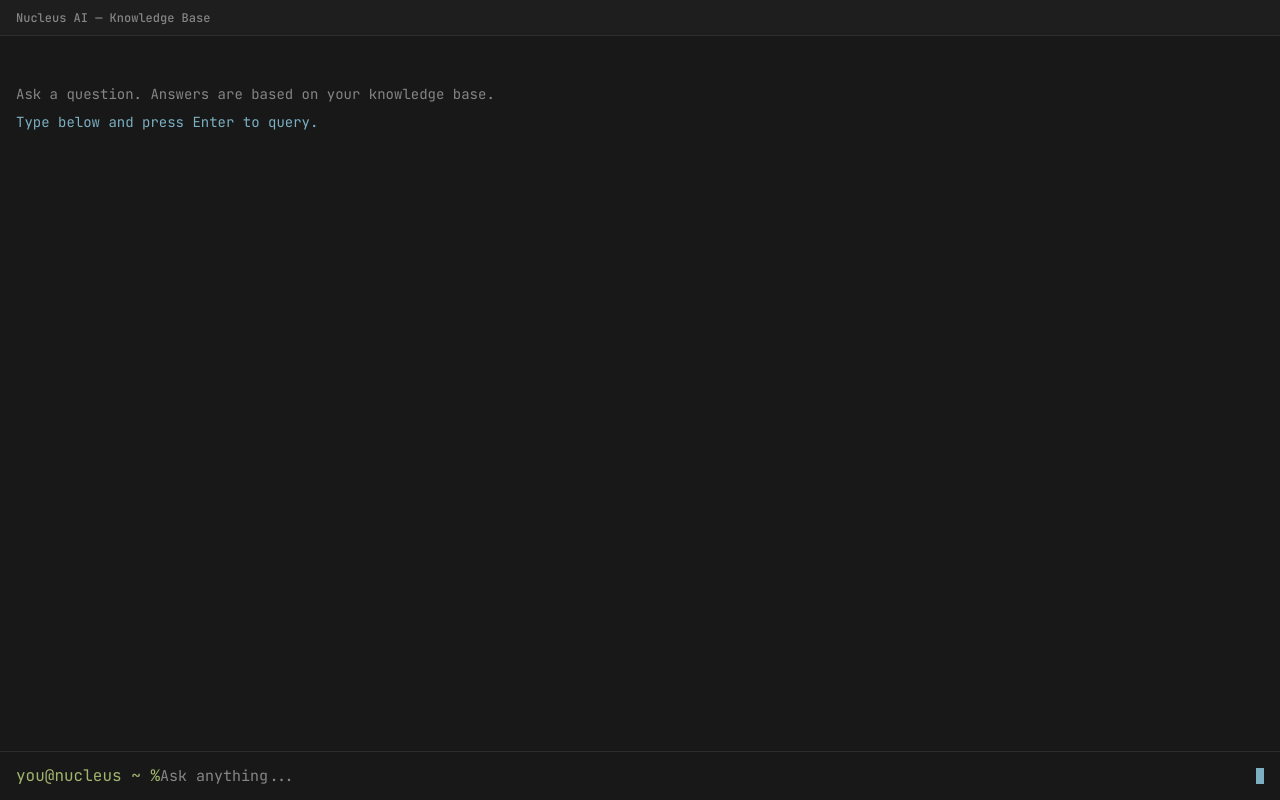
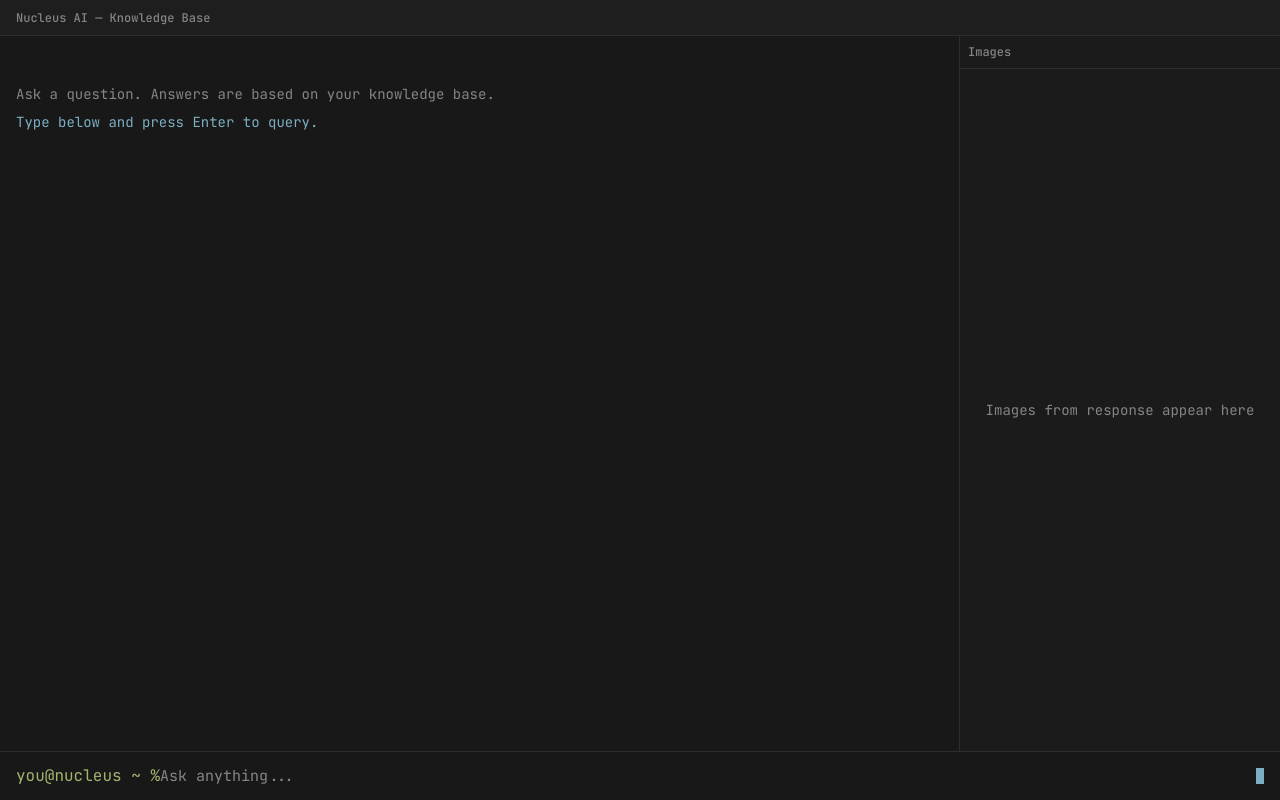
Before and after one commit to theCodeForgerHQ/Nucleus-AI, a Next.js app in the folder frontend/: page / in a window 1280 px wide. Built offline with nearby package versions, Linux system fonts and the light colour scheme.

Commit message:
Layout updation with images in right sidebar

```diff
--- a/frontend/app/page.tsx
+++ b/frontend/app/page.tsx
@@ -4,6 +4,7 @@ import { useState, useCallback, useRef, useEffect } from "react";
 import { postQuery, type QueryResponse, type HistoryMessage } from "@/lib/api";
 import { TerminalBlock } from "@/components/TerminalBlock";
 import { TerminalInput } from "@/components/TerminalInput";
+import { ImagesPanel } from "@/components/ImagesPanel";
 
 type Block = {
   id: string;
@@ -88,6 +89,13 @@ export default function Home() {
     });
   }, [blocks]);
 
+  // Images from the most recent response that has images (for right panel)
+  const sidebarImages =
+    [...blocks]
+      .reverse()
+      .find((b) => b.response && b.response.images.length > 0)?.response
+      ?.images ?? [];
+
   return (
     <div className="flex flex-col h-screen">
       {/* Top bar - Warp style minimal */}
@@ -97,10 +105,12 @@ export default function Home() {
         </span>
       </header>
 
-      {/* Scrollable blocks */}
+      {/* 75% content | 25% images */}
+      <div className="flex-1 flex min-h-0">
+        {/* Left 75%: scrollable chat */}
         <div
           ref={scrollRef}
-        className="flex-1 overflow-y-auto overflow-x-hidden px-4 py-4"
+          className="w-[75%] min-w-0 flex flex-col overflow-y-auto overflow-x-hidden px-4 py-4 border-r border-warp-border"
         >
           {blocks.length === 0 && (
             <div className="text-warp-muted text-sm py-8">
@@ -125,6 +135,15 @@ export default function Home() {
           )}
         </div>
 
+        {/* Right 25%: vertical scroll of images */}
+        <aside className="w-[25%] min-w-0 flex flex-col bg-warp-surface/50">
+          <div className="shrink-0 px-2 py-2 border-b border-warp-border text-warp-muted text-xs font-medium">
+            Images
+          </div>
+          <ImagesPanel images={sidebarImages} />
+        </aside>
+      </div>
+
       {/* Fixed input at bottom */}
       <TerminalInput
         value={input}
--- /dev/null
+++ b/frontend/components/ImagesPanel.tsx
@@ -0,0 +1,42 @@
+"use client";
+
+import type { QueryResponse } from "@/lib/api";
+
+type ImagesPanelProps = {
+  images: { url: string; page_id: string; caption: string | null }[];
+};
+
+export function ImagesPanel({ images }: ImagesPanelProps) {
+  if (images.length === 0) {
+    return (
+      <div className="h-full flex items-center justify-center text-warp-muted text-sm px-2">
+        Images from response appear here
+      </div>
+    );
+  }
+
+  return (
+    <div className="h-full overflow-y-auto overflow-x-hidden flex flex-col gap-3 py-2 pr-2">
+      {images.map((img, i) => (
+        <a
+          key={i}
+          href={img.url}
+          target="_blank"
+          rel="noopener noreferrer"
+          className="block rounded border border-warp-border overflow-hidden hover:border-warp-accent shrink-0"
+        >
+          <img
+            src={img.url}
+            alt={img.caption || "Source"}
+            className="w-full h-auto object-cover"
+          />
+          {img.caption && (
+            <div className="px-2 py-1.5 text-xs text-warp-muted truncate bg-warp-surface">
+              {img.caption}
+            </div>
+          )}
+        </a>
+      ))}
+    </div>
+  );
+}
--- a/frontend/components/TerminalBlock.tsx
+++ b/frontend/components/TerminalBlock.tsx
@@ -60,30 +60,6 @@ export function TerminalBlock({
               </ul>
             </details>
           )}
-          {response.images.length > 0 && (
-            <div className="flex flex-wrap gap-2">
-              {response.images.map((img, i) => (
-                <a
-                  key={i}
-                  href={img.url}
-                  target="_blank"
-                  rel="noopener noreferrer"
-                  className="block rounded border border-warp-border overflow-hidden hover:border-warp-accent max-w-[200px]"
-                >
-                  <img
-                    src={img.url}
-                    alt={img.caption || "Source"}
-                    className="w-full h-auto object-cover"
-                  />
-                  {img.caption && (
-                    <div className="px-2 py-1 text-xs text-warp-muted truncate">
-                      {img.caption}
-                    </div>
-                  )}
-                </a>
-              ))}
-            </div>
-          )}
         </div>
       )}
 
```
Lines whose indentation alone changed are shown as unchanged.
